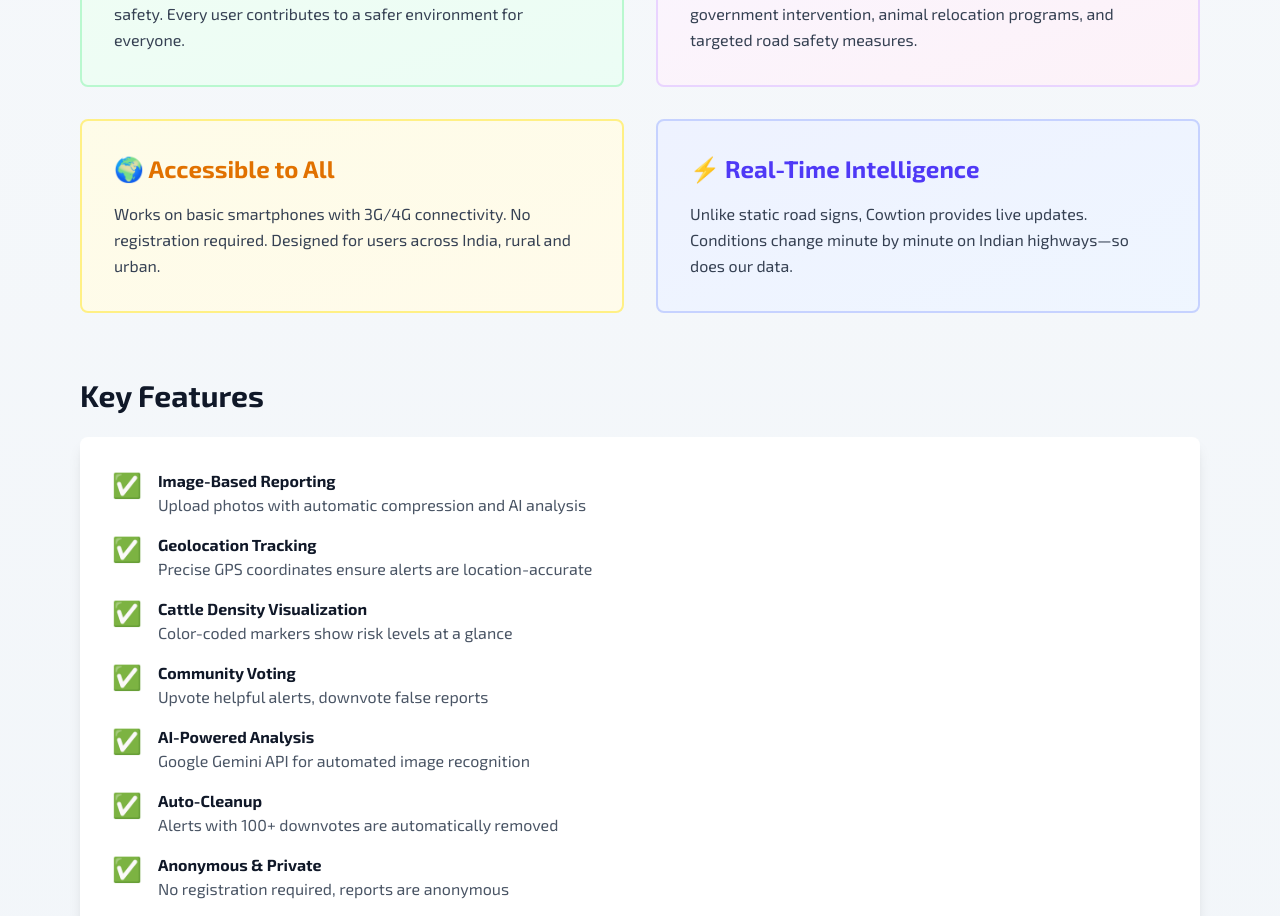
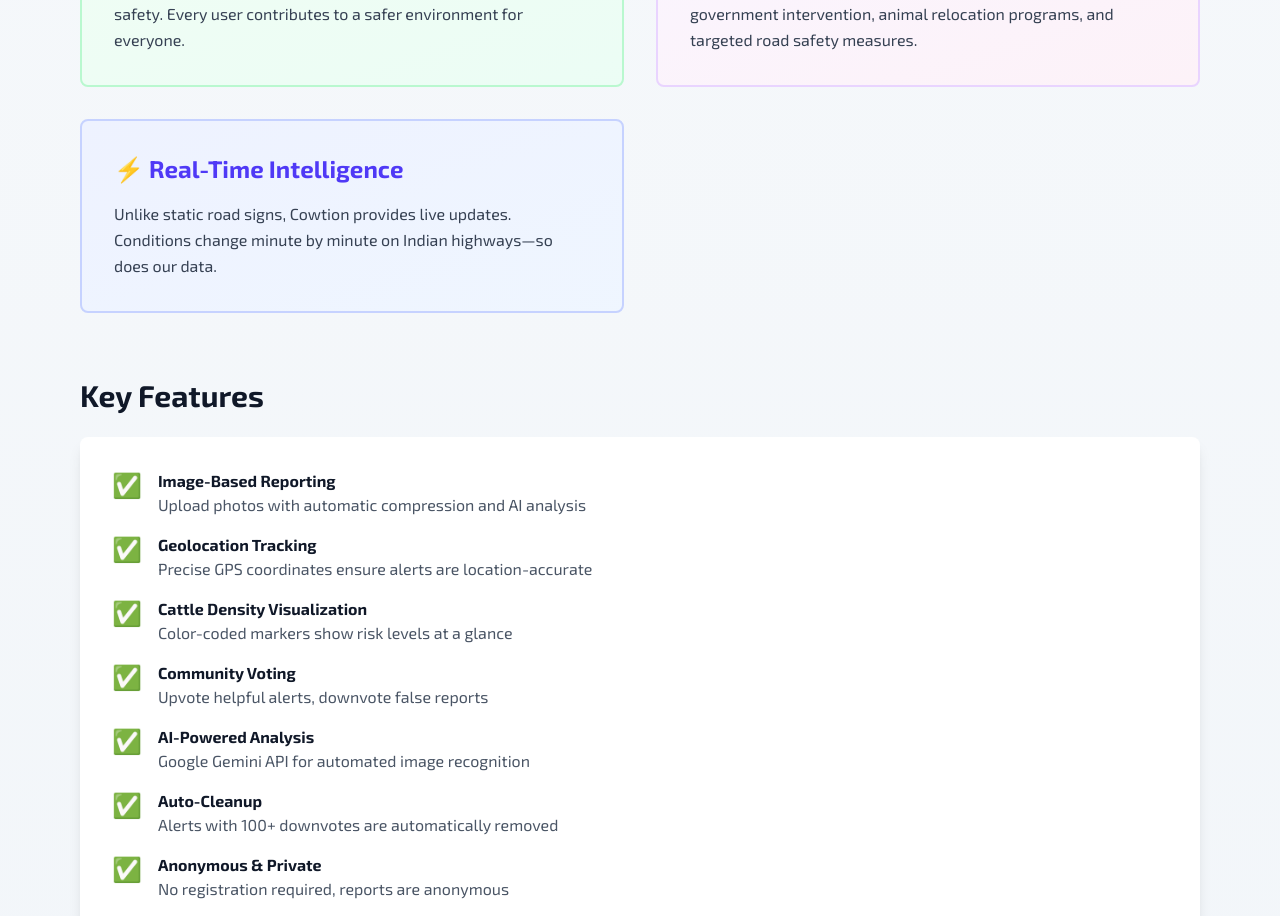
Before and after one commit to Kr-Gagandeo1025/cowtion, a Next.js app: page /about in a window 1280 px wide. Shown: the part 1448-2364 px from the top of the page. Built offline with nearby package versions, Linux system fonts and the light colour scheme.

Commit message:
✅ Auto-merged by MergeKat: changes to about

```diff
--- a/src/app/about/page.tsx
+++ b/src/app/about/page.tsx
@@ -137,13 +137,13 @@ export default function AboutPage() {
             </div>
 
             {/* Benefit 5 */}
-            <div className="bg-linear-to-br from-yellow-50 to-amber-50 rounded-lg p-8 border-2 border-yellow-200">
+            {/* <div className="bg-linear-to-br from-yellow-50 to-amber-50 rounded-lg p-8 border-2 border-yellow-200">
               <h3 className="text-2xl font-bold text-amber-600 mb-4">🌍 Accessible to All</h3>
               <p className="text-gray-700 leading-relaxed">
                 Works on basic smartphones with 3G/4G connectivity. No registration required.
                 Designed for users across India, rural and urban.
               </p>
-            </div>
+            </div> */}
 
             {/* Benefit 6 */}
             <div className="bg-linear-to-br from-indigo-50 to-blue-50 rounded-lg p-8 border-2 border-indigo-200">
--- a/src/app/home/page-home.tsx
+++ b/src/app/home/page-home.tsx
@@ -131,7 +131,7 @@ export default function HomePage() {
           disabled={!userLocation}
           className="absolute bottom-16 right-8 w-16 h-16 hover:opacity-90 text-white rounded-full shadow-lg flex items-center justify-center text-3xl transition disabled:opacity-50 z-50"
           style={{ backgroundColor: '#ff5055' }}
-          title="Report cattle"
+          title="Report Cattle Activity"
         >
           +
         </button>
```
